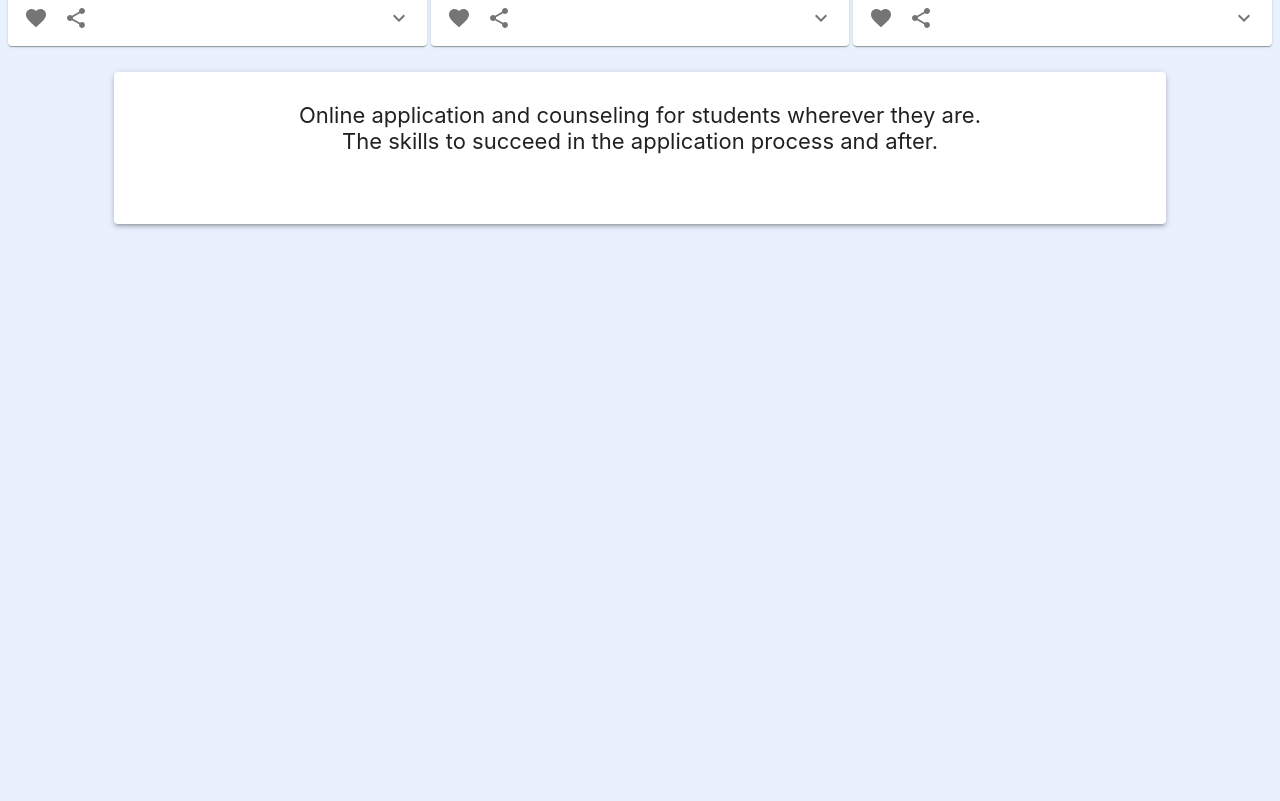
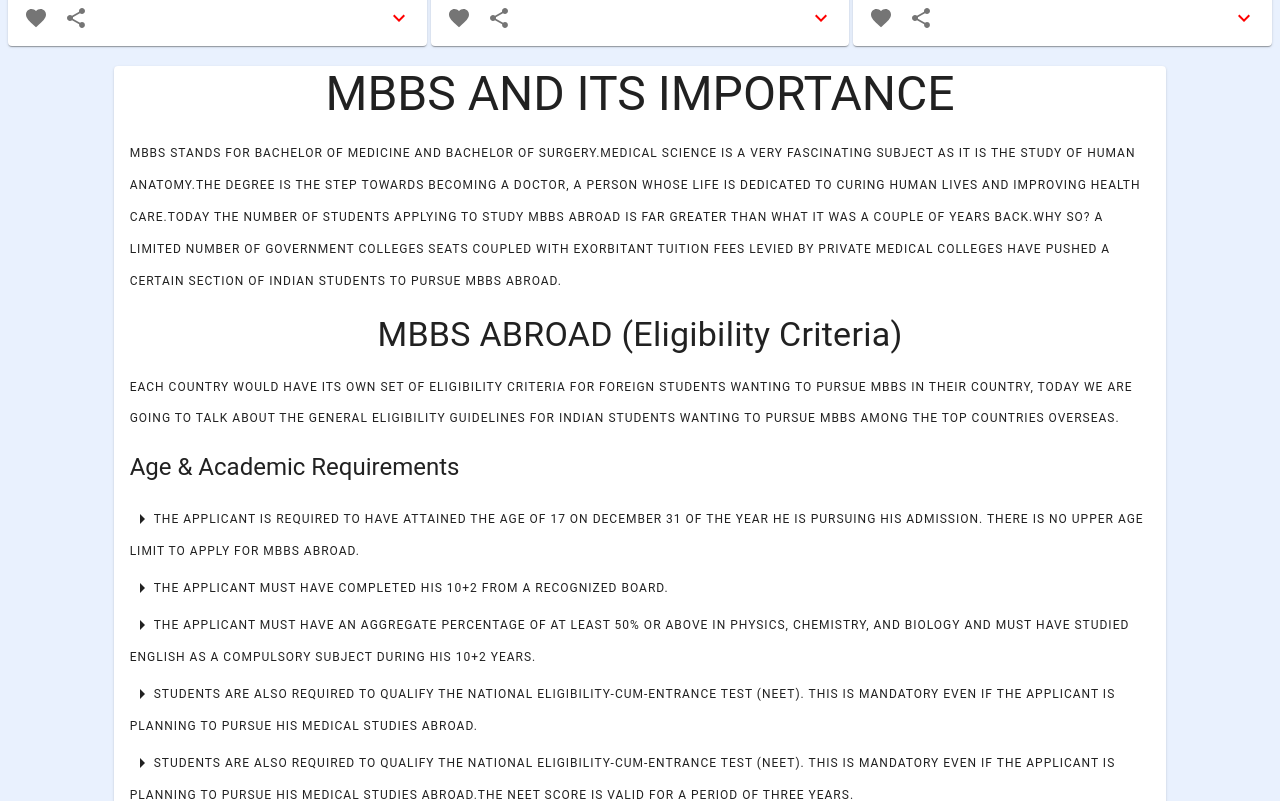
Before and after one commit to mohammad-shahid-uzb/Vite-React, a React (Vite) app: page / in a window 1280 px wide. Shown: the part 1460-2261 px from the top of the page. Before the commit the page ends 1714 px from the top, so only its background shows below. Built offline with nearby package versions, Linux system fonts and the light colour scheme.

Commit message:
homepage-2

```diff
--- a/index.html
+++ b/index.html
@@ -2,7 +2,7 @@
 <html lang="en">
   <head>
     <meta charset="UTF-8" />
-    <link rel="icon" type="image/svg+xml" href="/vite.svg" />
+    <link rel="icon" type="image/svg+xml" href="/akros.svg" />
     <meta name="viewport" content="width=device-width, initial-scale=1.0" />
     <title>Home | Akros Consultancy Services</title>
   </head>
--- a/src/components/Admission.css
+++ b/src/components/Admission.css
@@ -1,7 +1,7 @@
 body {
     background: #E9F1FE;
 
-    #contact-form {
+    contact-form {
         position: absolute;
         background: #4D60A8;
         color: #FFF;
--- a/src/components/Card.tsx
+++ b/src/components/Card.tsx
@@ -80,7 +80,7 @@ export default function RecipeReviewCard() {
           aria-expanded={expanded}
           aria-label="show more"
         >
-          <ExpandMoreIcon />
+          <ExpandMoreIcon sx={{ color: "Red" }} />
         </ExpandMore>
       </CardActions>
       <Collapse in={expanded} timeout="auto" unmountOnExit>
--- a/src/components/Home.tsx
+++ b/src/components/Home.tsx
@@ -1,7 +1,9 @@
 import { Grid, GridItem, Image, Text } from "@chakra-ui/react";
+import Typography from "@mui/material/Typography";
 import vitaliy from "../assets/vitaliy.jpg";
 import RecipeReviewCard from "./Card";
 import Paper from "@mui/material/Paper";
+import ArrowRightIcon from "@mui/icons-material/ArrowRight";
 
 const HomePage = () => {
   return (
@@ -76,17 +78,74 @@ const HomePage = () => {
           <RecipeReviewCard />
         </GridItem>
         <GridItem area={"bottom"} colStart={2} colEnd={12}>
-          <Paper elevation={3}>
-            <Text
-              fontSize="22"
-              fontFamily={"BlinkMacSystemFont"}
-              textAlign={"center"}
-              paddingTop={"30px"}
-              paddingBottom={"70"}
-            >
-              Online application and counseling for students wherever they are.
-              <br /> The skills to succeed in the application process and after.
-            </Text>
+          <Paper elevation={1}>
+            <Typography variant="h3" m={2} textAlign={"center"}>
+              MBBS AND ITS IMPORTANCE
+            </Typography>
+            <Typography variant="overline" display="block" m={2}>
+              MBBS stands for Bachelor of Medicine and Bachelor of
+              Surgery.Medical Science is a very fascinating subject as it is the
+              study of human anatomy.The degree is the step towards becoming a
+              doctor, a person whose life is dedicated to curing human lives and
+              improving health care.Today the number of students applying to
+              study MBBS abroad is far greater than what it was a couple of
+              years back.Why so? A limited number of government colleges seats
+              coupled with exorbitant tuition fees levied by private medical
+              colleges have pushed a certain section of Indian students to
+              pursue MBBS abroad.
+            </Typography>
+            <Typography variant="h4" m={2} textAlign={"center"}>
+              MBBS ABROAD (Eligibility Criteria)
+            </Typography>
+            <Typography variant="overline" display="block" m={2}>
+              Each country would have its own set of eligibility criteria for
+              foreign students wanting to pursue MBBS in their country, today we
+              are going to talk about the general eligibility guidelines for
+              Indian students wanting to pursue MBBS among the top countries
+              overseas.
+            </Typography>
+            <Typography variant="h5" m={2} textAlign={"left"}>
+              Age & Academic Requirements
+            </Typography>
+            <Typography variant="overline" display="block" mx={2}>
+              <ArrowRightIcon style={{ position: "relative", top: "8px" }} />
+              The applicant is required to have attained the age of 17 on
+              December 31 of the year he is pursuing his admission. There is no
+              upper age limit to apply for MBBS abroad.
+            </Typography>
+            <Typography variant="overline" display="block" marginX={2}>
+              <ArrowRightIcon style={{ position: "relative", top: "8px" }} />
+              The applicant must have completed his 10+2 from a recognized
+              board.
+            </Typography>
+            <Typography variant="overline" display="block" marginX={2}>
+              <ArrowRightIcon style={{ position: "relative", top: "8px" }} />
+              The applicant must have an aggregate percentage of at least 50% or
+              above in Physics, Chemistry, and Biology and must have studied
+              English as a compulsory subject during his 10+2 years.
+            </Typography>
+            <Typography variant="overline" display="block" marginX={2}>
+              <ArrowRightIcon style={{ position: "relative", top: "8px" }} />
+              Students are also required to qualify the National
+              Eligibility-cum-Entrance Test (NEET). This is mandatory even if
+              the applicant is planning to pursue his medical studies abroad.
+            </Typography>
+            <Typography variant="overline" display="block" marginX={2}>
+              <ArrowRightIcon style={{ position: "relative", top: "8px" }} />
+              Students are also required to qualify the National
+              Eligibility-cum-Entrance Test (NEET). This is mandatory even if
+              the applicant is planning to pursue his medical studies abroad.The
+              NEET score is valid for a period of three years.
+            </Typography>
+            <Typography variant="overline" display="block" marginX={2}>
+              <ArrowRightIcon style={{ position: "relative", top: "8px" }} />
+              The candidate would be required to submit a medical certificate at
+              the time of admission stating that the applicant is not suffering
+              from any contagious diseases.
+            </Typography>
+            <Typography variant="h5" m={2} textAlign={"left"}>
+              Admission Process for Studying MBBS Overseas
+            </Typography>
           </Paper>
         </GridItem>
       </Grid>
```
Also changed, not shown: public/akros.svg (added).
